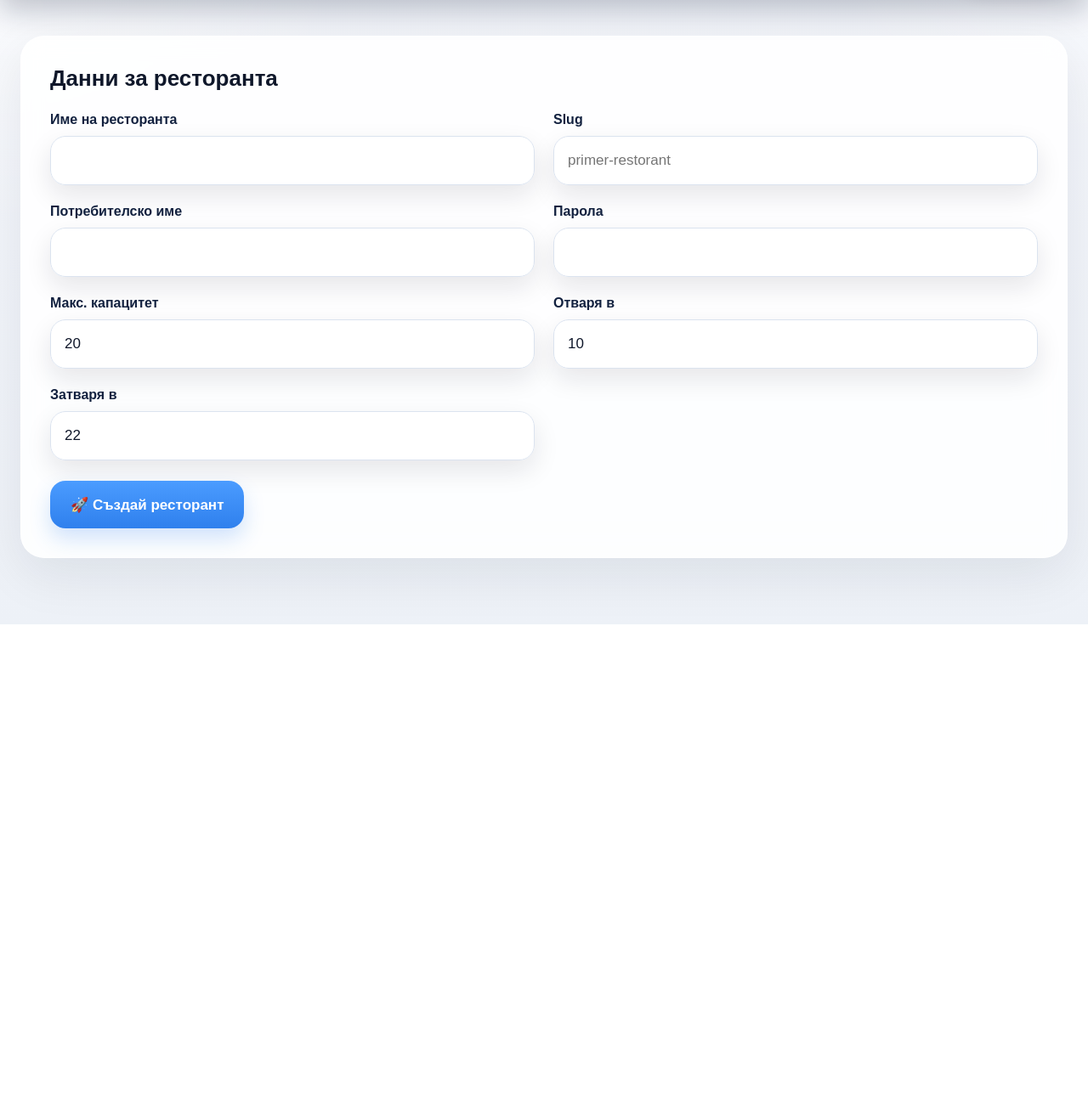
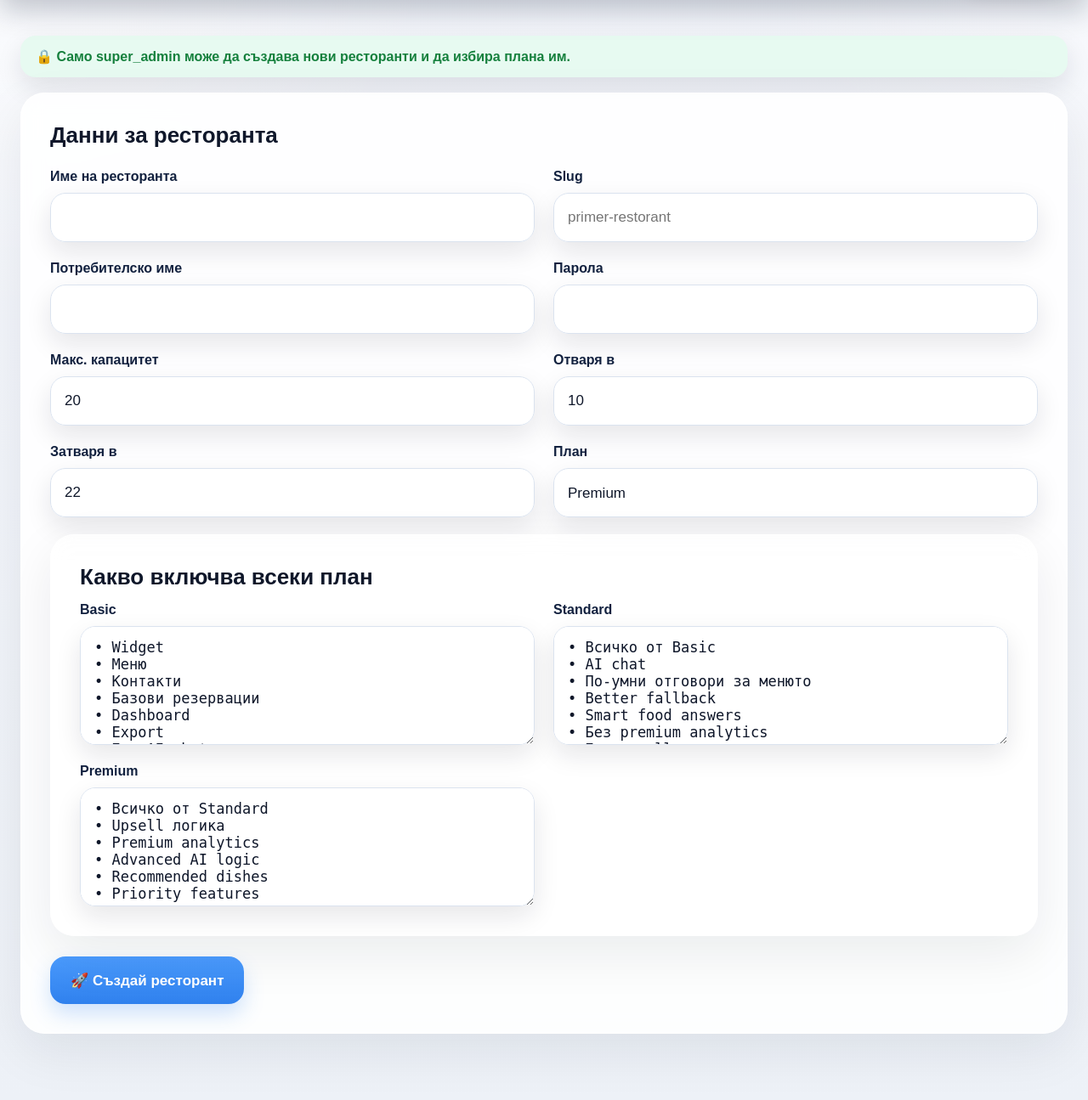
Before and after one commit to preskatastefanov-collab/restaurant_saas_v5, a Flask app: template templates/create_restaurant.html in a window 1280 px wide. Shown: the part 168-1463 px from the top of the page at 85% size. Before the commit the page ends 903 px from the top, so only its background shows below. Run offline with Flask 3, Linux system fonts and the light colour scheme; the template is opened without the code that fills it, so the values that code supplies are empty.

Commit message:
add plan selector to create restaurant

```diff
--- a/templates/create_restaurant.html
+++ b/templates/create_restaurant.html
@@ -33,6 +33,10 @@
         {% if success %}
         <div class="saved-banner" style="margin-bottom: 18px;">{{ success }}</div>
         {% endif %}
+
+        <div class="saved-banner" style="margin-bottom: 18px;">
+            🔒 Само super_admin може да създава нови ресторанти и да избира плана им.
+        </div>
 
         <div class="settings-card">
             <h2>Данни за ресторанта</h2>
@@ -73,6 +77,54 @@
                         <label>Затваря в</label>
                         <input type="number" name="close_hour" value="22" required>
                     </div>
+
+                    <div class="settings-field">
+                        <label>План</label>
+                        <select name="plan" required>
+                            <option value="basic">Basic</option>
+                            <option value="standard">Standard</option>
+                            <option value="premium" selected>Premium</option>
+                        </select>
+                    </div>
+                </div>
+
+                <div class="settings-card" style="margin-top: 20px; background: rgba(255,255,255,0.65);">
+                    <h2 style="margin-bottom: 14px;">Какво включва всеки план</h2>
+
+                    <div class="settings-grid">
+                        <div class="settings-field">
+                            <label>Basic</label>
+                            <textarea readonly style="min-height: 140px;">• Widget
+• Меню
+• Контакти
+• Базови резервации
+• Dashboard
+• Export
+• Без AI chat
+• Без upsell</textarea>
+                        </div>
+
+                        <div class="settings-field">
+                            <label>Standard</label>
+                            <textarea readonly style="min-height: 140px;">• Всичко от Basic
+• AI chat
+• По-умни отговори за менюто
+• Better fallback
+• Smart food answers
+• Без premium analytics
+• Без upsell</textarea>
+                        </div>
+
+                        <div class="settings-field">
+                            <label>Premium</label>
+                            <textarea readonly style="min-height: 140px;">• Всичко от Standard
+• Upsell логика
+• Premium analytics
+• Advanced AI logic
+• Recommended dishes
+• Priority features</textarea>
+                        </div>
+                    </div>
                 </div>
 
                 <div class="settings-actions">
```
